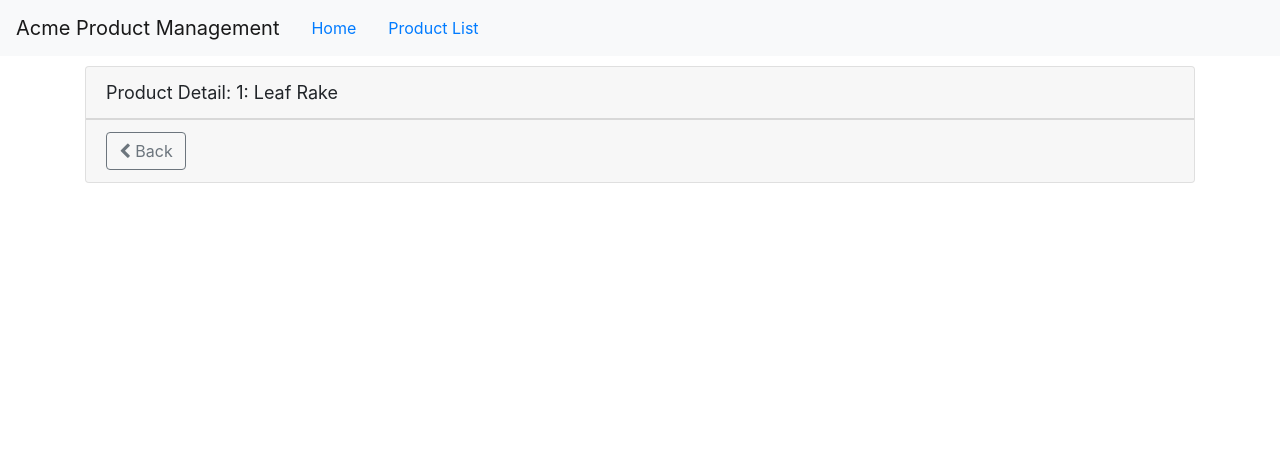
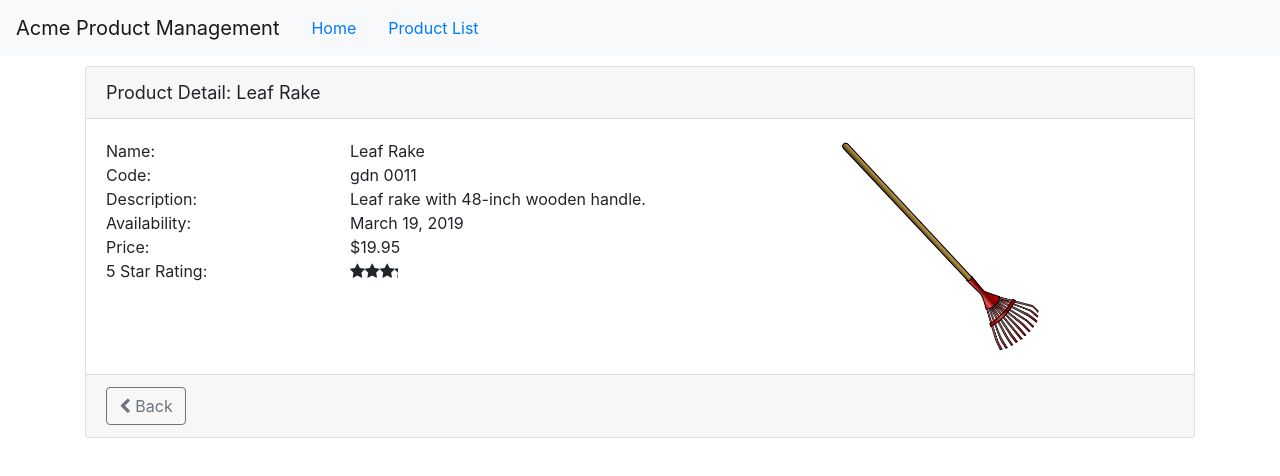
Before and after one commit to sarahkfleming/Angular-GettingStarted, an Angular app: page /products/1 in a window 1280 px wide. Shown: the top 476 px of the page. Built offline with nearby package versions, Linux system fonts and the light colour scheme.

Commit message:
finished product detail component

```diff
--- a/src/app/products/product-detail.component.html
+++ b/src/app/products/product-detail.component.html
@@ -1,13 +1,57 @@
-<div class='card' *ngIf='product'>
+<div class='card'
+     *ngIf='product'>
     <!-- ngIf prevents page from loading when product is undefined -->
-    <div class='card-header' >
+    <div class='card-header'>
         {{pageTitle + ': ' + product.productName}}
     </div>
+
+    <div class='card-body'>
+        <div class='row'>
+            <div class='col-md-8'>
+                <div class='row'>
+                    <div class='col-md-4'>Name:</div>
+                    <div class='col-md-8'>{{product.productName}}</div>
+                </div>
+                <div class='row'>
+                    <div class='col-md-4'>Code:</div>
+                    <div class='col-md-8'>{{product.productCode | lowercase | convertToSpaces: '-'}}</div>
+                </div>
+                <div class='row'>
+                    <div class='col-md-4'>Description:</div>
+                    <div class='col-md-8'>{{product.description}}</div>
+                </div>
+                <div class='row'>
+                    <div class='col-md-4'>Availability:</div>
+                    <div class='col-md-8'>{{product.releaseDate}}</div>
+                </div>
+                <div class='row'>
+                    <div class='col-md-4'>Price:</div>
+                    <div class='col-md-8'>{{product.price|currency:'USD':'symbol'}}</div>
+                </div>
+                <div class='row'>
+                    <div class='col-md-4'>5 Star Rating:</div>
+                    <div class='col-md-8'>
+                        <pm-star [rating]='product.starRating'>
+                        </pm-star>
+                    </div>
+                </div>
+            </div>
+
+            <div class='col-md-4'>
+                <img class='center-block img-responsive'
+                     [style.width.px]='200'
+                     [style.margin.px]='2'
+                     [src]='product.imageUrl'
+                     [title]='product.productName'>
+            </div>
+        </div>
+    </div>
+
     <div class='card-footer'>
         <button class='btn btn-outline-secondary'
                 (click)='onBack()'
                 style='width:80px'>
-                <i class='fa fa-chevron-left'></i> Back
+            <i class='fa fa-chevron-left'></i> Back
         </button>
     </div>
 </div>
--- a/src/app/products/product-detail.component.ts
+++ b/src/app/products/product-detail.component.ts
@@ -1,6 +1,7 @@
 import { Component, OnInit } from '@angular/core';
 import { IProduct } from './product';
 import { ActivatedRoute, Router } from '@angular/router';
+import { ProductService } from './product.service';
 
 @Component({
   // Selector property is only needed if a component will be nested within another component
@@ -10,26 +11,28 @@
 })
 export class ProductDetailComponent implements OnInit {
   pageTitle: string = 'Product Detail';
-  product: IProduct;
+  errorMessage = '';
+  product: IProduct | undefined;
 
   constructor(private route: ActivatedRoute,
-              private router: Router) {
+              private router: Router,
+              private productService: ProductService) {
   }
 
   ngOnInit() {
     // The plus sign (+) below is a JavaScript shortcut that converts a string to a numeric ID
-    let id = +this.route.snapshot.paramMap.get('id');
-    this.pageTitle += `: ${id}`;
-    this.product = {
-      'productId': 1,
-      'productName': 'Leaf Rake',
-      'productCode': 'GDN-0011',
-      'releaseDate': 'March 19, 2019',
-      'description': 'Leaf rake with 48-inch wooden handle.',
-      'price': 19.95,
-      'starRating': 3.2,
-      'imageUrl': 'assets/images/leaf_rake.png'
-    };
+    const param = +this.route.snapshot.paramMap.get('id');
+    if (param) {
+      const id = +param;
+      this.getProduct(id);
+    }
+  }
+
+  getProduct(id: number) {
+    this.productService.getProduct(id).subscribe({
+      next: product => this.product = product,
+      error: err => this.errorMessage = err
+    });
   }
 
   onBack(): void {
--- a/src/app/products/product.service.ts
+++ b/src/app/products/product.service.ts
@@ -1,7 +1,7 @@
 import { Injectable } from '@angular/core';
 import { HttpClient, HttpErrorResponse } from '@angular/common/http';
 import { Observable, throwError } from 'rxjs';
-import { catchError, tap } from 'rxjs/operators';
+import { catchError, tap, map } from 'rxjs/operators';
 
 import { IProduct } from './product';
 
@@ -24,6 +24,13 @@
         );
     }
 
+    getProduct(id: number): Observable<IProduct | undefined> {
+      return this.getProducts()
+        .pipe(
+          map((products: IProduct[]) => products.find(p => p.productId === id))
+        );
+    }
+
     private handleError(err: HttpErrorResponse) {
         // in a real world app, we may send the server to some remote logging infrastructure
         // instead of just logging it to the console
```
